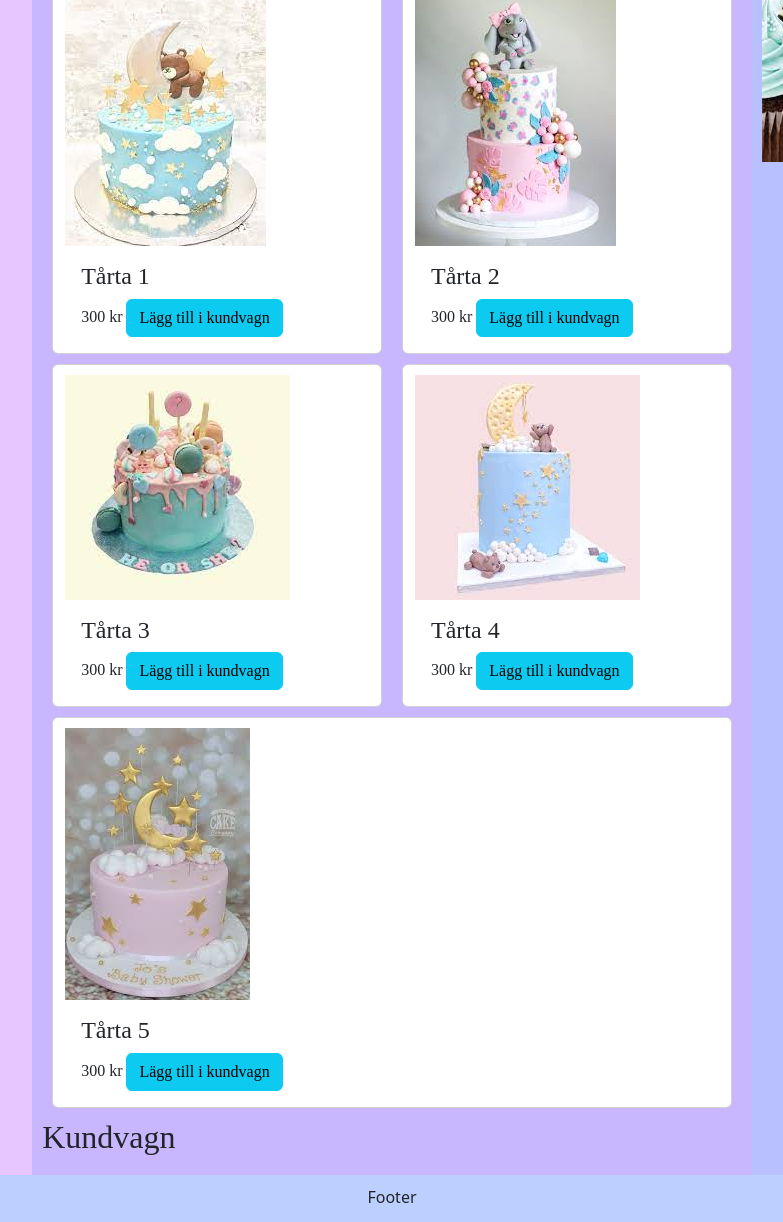
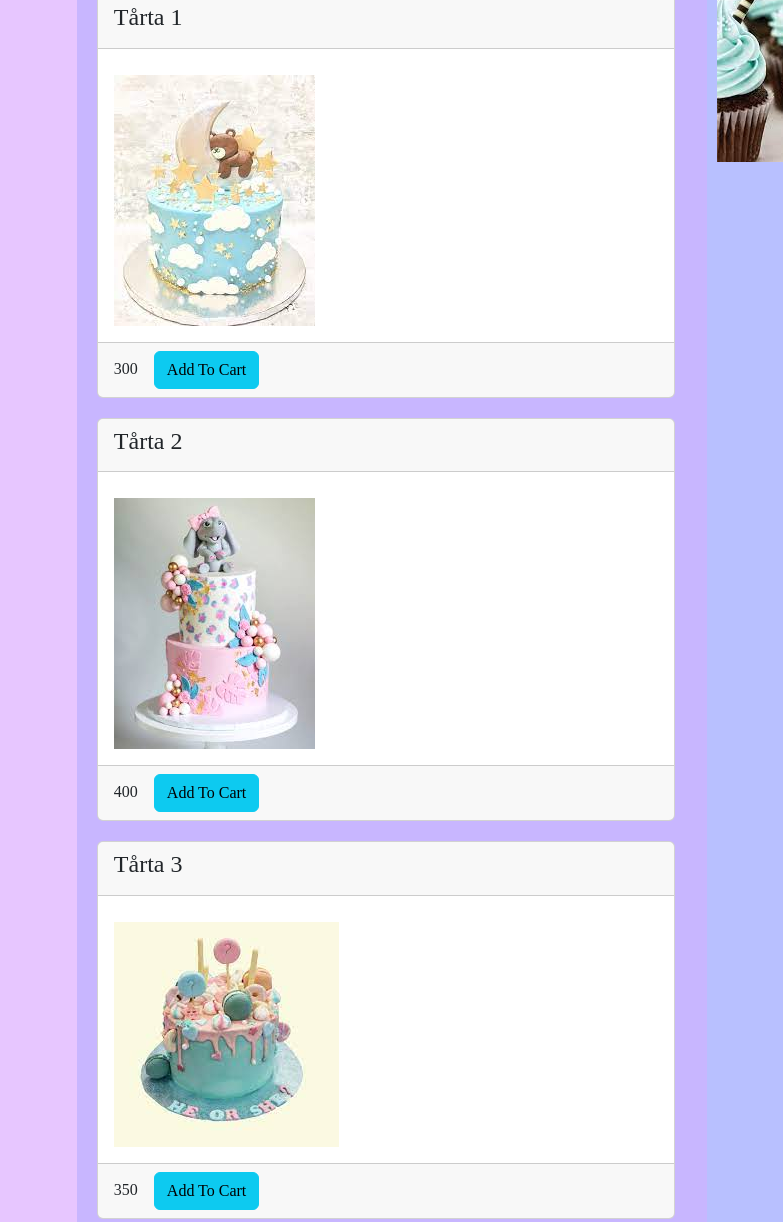
Before and after one commit to IdaSannum/Labb-1-Webb-IdaSannum, a plain HTML site: page store.html in a window 1280 px wide. Shown: the part 243-1465 px from the top of the page, without its empty margins (248-1031 px from the left). Drawn offline with nearby package versions, Linux system fonts and the light colour scheme.

Commit message:
fix store.html

```diff
--- a/store.html
+++ b/store.html
@@ -13,7 +13,10 @@
       integrity="sha384-GLhlTQ8iRABdZLl6O3oVMWSktQOp6b7In1Zl3/Jr59b6EGGoI1aFkw7cmDA6j6gD"
       crossorigin="anonymous"
     />
-    <link rel="stylesheet" href="https://cdn.jsdelivr.net/npm/bootstrap-icons@1.10.3/font/bootstrap-icons.css">
+    <link
+      rel="stylesheet"
+      href="https://cdn.jsdelivr.net/npm/bootstrap-icons@1.10.3/font/bootstrap-icons.css"
+    />
     <script
       defer
       src="https://cdn.jsdelivr.net/npm/bootstrap@5.3.0-alpha1/dist/js/bootstrap.bundle.min.js"
@@ -67,55 +70,10 @@
         <section class="container">
           <h2>Tårtor</h2>
           <div class="row">
-            <div class="card col-md">
-              <img class="card-img-top" src="Images/cake1.png" alt="Cake 1" />
-              <div class="card-body">
-                <h4 class="card-title">Tårta 1</h4>
-                <span>300 kr</span>
-                <button class="btn btn-info">Lägg till i kundvagn</button>
-              </div>
-            </div>
-            <div class="card col-md">
-              <img class="card-img-top" src="Images/cake2.png" alt="Cake 2" />
-              <div class="card-body">
-                <h4 class="card-title">Tårta 2</h4>
-                <span>300 kr</span>
-                <button class="btn btn-info">Lägg till i kundvagn</button>
-              </div>
-            </div>
-          </div>
-          <div class="row">
-            <div class="card col-md">
-              <img class="card-img-top" src="Images/cake3.png" alt="Cake 3" />
-              <div class="card-body">
-                <h4 class="card-title">Tårta 3</h4>
-                <span>300 kr</span>
-                <button class="btn btn-info">Lägg till i kundvagn</button>
-              </div>
-            </div>
-            <div class="card col-md">
-              <img class="card-img-top" src="Images/cake4.png" alt="Cake 4" />
-              <div class="card-body">
-                <h4 class="card-title">Tårta 4</h4>
-                <span>300 kr</span>
-                <button class="btn btn-info">Lägg till i kundvagn</button>
-              </div>
-            </div>
-          </div>
-          <div class="row">
-            <div class="card col-md">
-              <img class="card-img-top" src="Images/cake5.png" alt="Cake 5" />
-              <div class="card-body">
-                <h4 class="card-title">Tårta 5</h4>
-                <span>300 kr</span>
-                <button class="btn btn-info">Lägg till i kundvagn</button>
-              </div>
-            </div>
-          </div>
-        </section>
+            <ul id="products" class="list-group">
 
-        <section>
-          <h2>Kundvagn</h2>
+            </ul>
+
         </section>
       </div>
       <div class="right">
```
